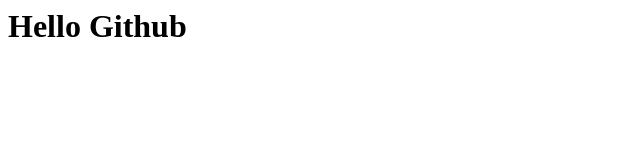
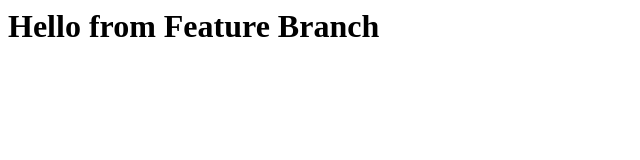
Before and after one commit to Thiseni-Nuda/SE-Assignment, a plain HTML site: page index.html in a window 1280 px wide. Shown: the whole page, without its empty margins (0-640 px from the left). Drawn offline with Linux system fonts and the light colour scheme.

Commit message:
Update HTML in feature branch

```diff
--- a/index.html
+++ b/index.html
@@ -1 +1 @@
-<h1>Hello Github</h1>
+<h1>Hello from Feature Branch</h1>
```
